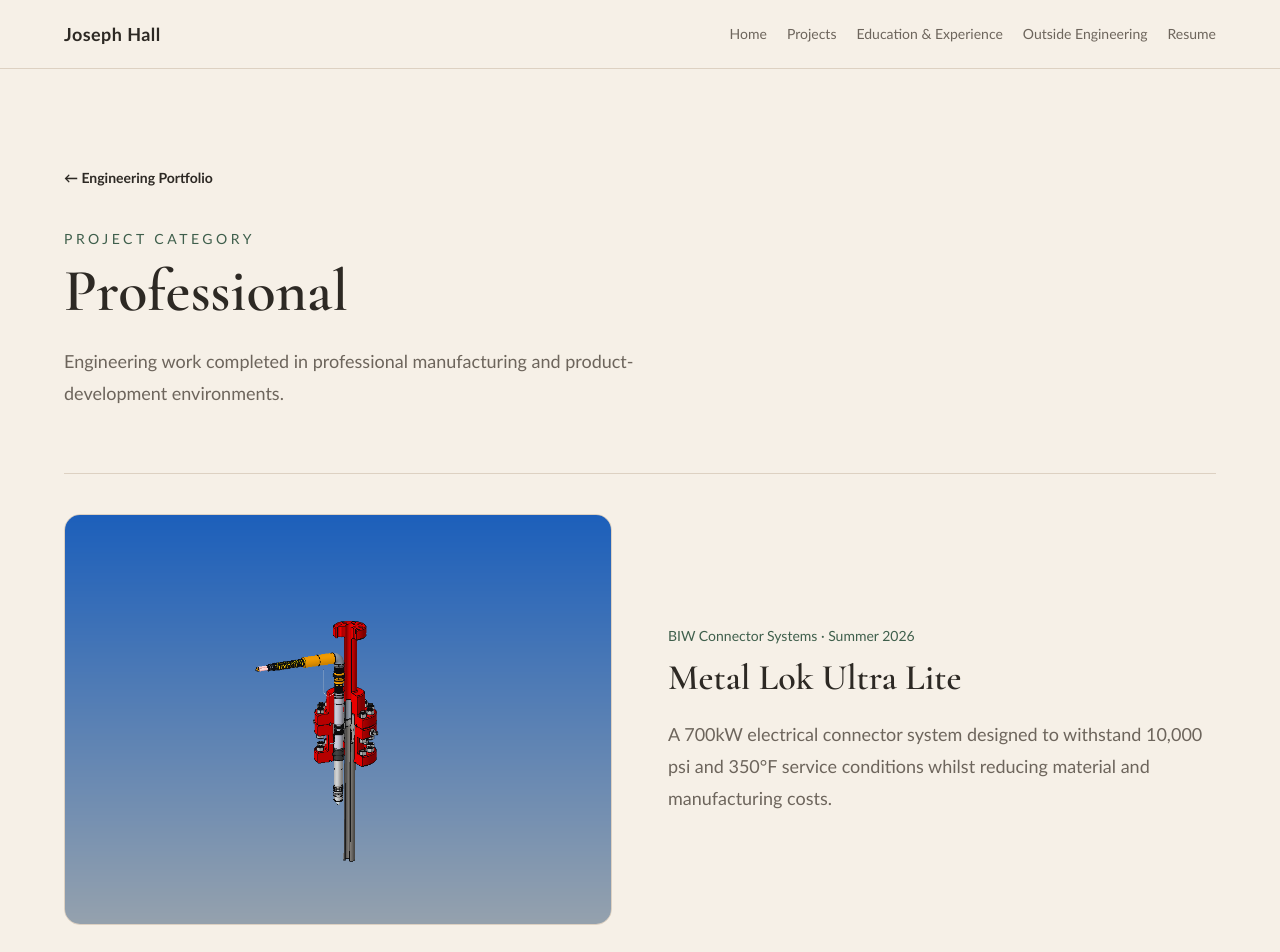
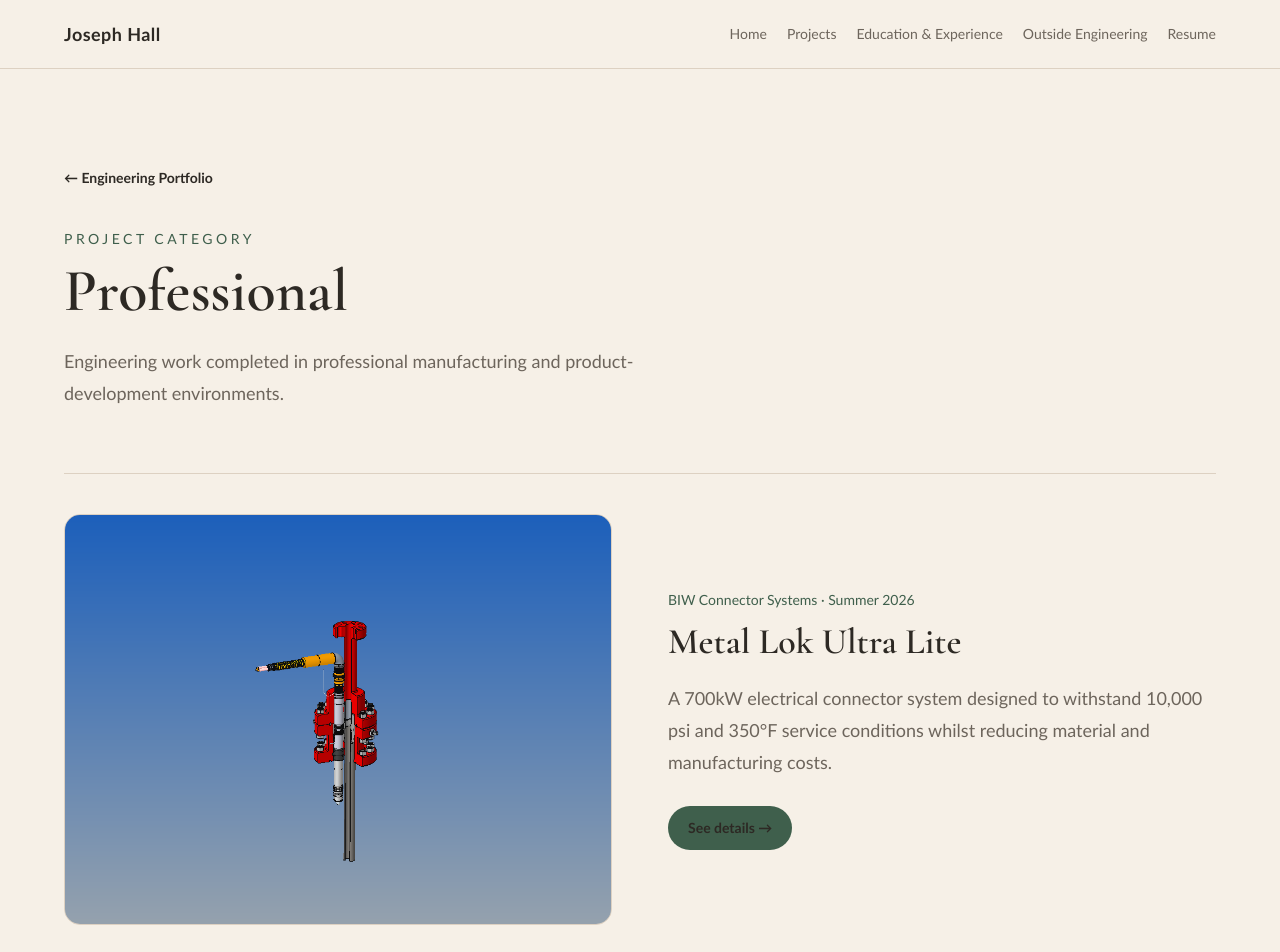
Before and after one commit to josephhall234/engineering_portfolio, a Next.js app: page /projects/professional in a window 1280 px wide. Shown: the top 952 px of the page. Built offline with nearby package versions, Linux system fonts and the light colour scheme.

Commit message:
ip_project_card_update_2

```diff
--- a/src/components/ProjectCard.tsx
+++ b/src/components/ProjectCard.tsx
@@ -54,7 +54,7 @@ export function ProjectCard({
           {project.summary}
         </p>
 
-        {project.status !== "In Progress" && (
+        {categorySlug !== "in-progress" && (
           <Link
             href={`/projects/${categorySlug}/${project.slug}`}
             className="mt-7 inline-flex rounded-full bg-[var(--accent)] px-5 py-3 text-sm font-semibold text-white transition hover:opacity-90"
```
